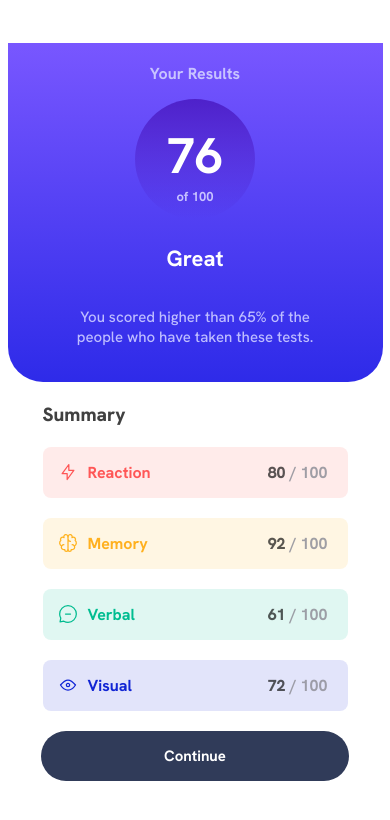
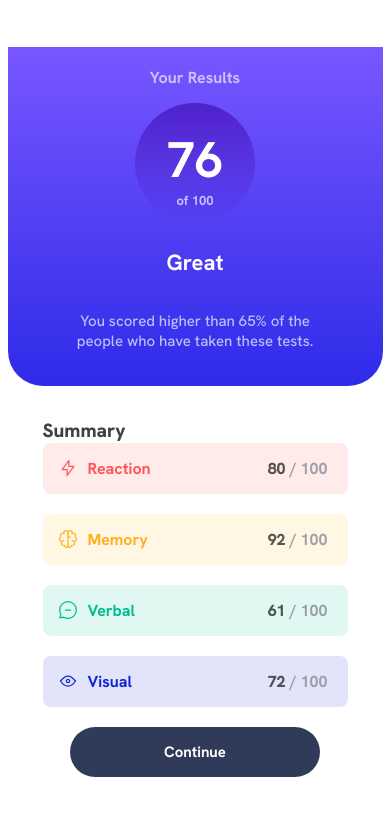
Before and after one commit to auseta/Results-Summary-Component, a React (Vite) app: page / in a window 390 px wide. Shown: the top 820 px of the page. Built offline with nearby package versions, Linux system fonts and the light colour scheme.

Commit message:
Styles added to components.
Added media queries to components for desktop view.

```diff
--- a/src/components/AppContainer/AppContainer.jsx
+++ b/src/components/AppContainer/AppContainer.jsx
@@ -9,7 +9,6 @@ const AppContainer = () => {
     <StyledAppContainer>
       <Results/>
       <Summary/>
-      <StyledButton>Continue</StyledButton>
     </StyledAppContainer>
   )
 }
--- a/src/components/AppContainer/StyledAppContainer.js
+++ b/src/components/AppContainer/StyledAppContainer.js
@@ -6,4 +6,12 @@ export const StyledAppContainer = styled.div`
   flex-direction: column;
   justify-content: center;
   align-items: center;
+
+  @media (min-width: 1444px) {
+    position: relative;
+    flex-direction: row;
+    width: 40.625rem;
+    height: 28.125rem;
+  }
+
 `
--- a/src/components/Results/ResultsCircleContainer/StyledResultsCircleContainer.js
+++ b/src/components/Results/ResultsCircleContainer/StyledResultsCircleContainer.js
@@ -6,20 +6,25 @@ export const StyledResultsCircleContainer = styled.div`
   flex-direction: column;
   align-items: center;
   justify-content: center;
-  width: 120px;
-  height: 120px;
+  width: 7.5rem;
+  height: 7.5rem;
   border-radius: 50%;
   background: linear-gradient(var(--violet-blue-color), var(--persian-blue-color));
 
   & h1 {
-    font-size: 50px;
-    margin-top: 10px;
+    font-size: 3.125rem;
+    margin-top: 0.625rem;
   }
 
   & span {
-    font-size: 13px;
+    font-size: 0.813rem;
     font-weight: 700;
     color: #bebdffb0;
   }
 
+  @media (min-width: 1444px) {
+    width: 10.5rem;
+    height: 10.5rem;
+  }
+
 `
--- a/src/components/Results/ResultsContainer/StyledResultsContainer.js
+++ b/src/components/Results/ResultsContainer/StyledResultsContainer.js
@@ -5,16 +5,15 @@ export const StyledResultsContainer = styled.div`
   flex-direction: column;
   justify-content: center;
   align-items: center;
-  gap: 15px;
+  gap: 0.938rem;
   width: 100%;
-  min-height: 16.625rem;
-  padding-top: 20px; padding-bottom: 35px;
-  border-bottom-left-radius: 35px;   border-bottom-right-radius: 35px;
+  padding-top: 1.25rem; padding-bottom: 2.188rem;
+  border-bottom-left-radius: 2.188rem;   border-bottom-right-radius: 2.188rem;
   background: linear-gradient(var(--light-slate-blue-color), var(--light-royal-blue-color));
 
   & h2 {
-    margin-top: 10px;
-    font-size: 22px;
+    margin-top: 0.625rem;
+    font-size:1.375rem;
     color: #ffffff;
   }
 
@@ -27,9 +26,20 @@ export const StyledResultsContainer = styled.div`
   & p {
     text-align: center;
     color: #bebdff;
-    font-size: 15px;
+    font-size: 0.938rem;
     font-weight: 500;
-    padding: 0 50px;
+    padding: 0 3.125rem;
+  }
+
+  @media (min-width: 1444px) {
+    border-radius: 2.188rem;
+    height: 100%;
+    gap: 0;
+    justify-content: space-around;
+
+    & h2 {
+      margin: 0;
+    }
   }
 
 `
--- a/src/components/StyledButton.js
+++ b/src/components/StyledButton.js
@@ -1,14 +1,20 @@
 import styled from 'styled-components'
 
 export const StyledButton = styled.button`
-  margin: 20px 0;
+  margin: 1.25rem 0;
   font-family: 'Hanken Grotesk';
   font-weight: 700;
   width: 82%;
-  padding: 15px 0;
+  padding: 0.938rem 0;
   border: none;
-  border-radius: 30px;
+  border-radius: 1.875rem;
   background-color: #303b59;
   color: #ffffff;
-  font-size: 15px;
+  font-size: 0.938rem;
+  align-self: center;
+
+  @media (min-width: 1444px) {
+    margin: 0.25rem 0px;
+  }
+
 `
--- a/src/components/Summary/Stats/StyledStats.js
+++ b/src/components/Summary/Stats/StyledStats.js
@@ -4,15 +4,20 @@ export const StyledStatsContainer = styled.div`
   display: flex;
   flex-direction: column;
   align-items: center;
-  gap: 20px;
+  gap: 1.25rem;
+
+  @media (min-width: 1444px) {
+    gap: 15px;
+  }
+
 `
 export const StyledStatContainer = styled.div`
   display: flex;
   align-items: center;
   justify-content: space-between;
   width: 100%;
-  border-radius: 8px;
-  padding: 15px 15px;
+  border-radius: 0.5rem;
+  padding: 0.938rem;
   background-color: ${props => {
     if (props.category === 'Reaction') return "hsla(0.355, 100%, 67%, 0.12)"
     if (props.category === 'Memory') return "hsla(38.839, 100%, 56%, 0.12)"
@@ -28,7 +33,7 @@ export const StyledStatContainer = styled.div`
 export const StyledCategoryContainer = styled.div`
   display: flex;
   align-items: center;
-  gap: 10px;
+  gap: 0.625rem;
 
   & h4 {
     color: ${props => {
@@ -41,7 +46,7 @@ export const StyledCategoryContainer = styled.div`
   }
 `
 export const StyledScoreContainer = styled.div`
-  margin-right: 5px;
+  margin-right: 0.313rem;
   display: flex;
   align-items: center;
   & h4 {
--- a/src/components/Summary/SummaryContainer/StyledSummaryContainer.js
+++ b/src/components/Summary/SummaryContainer/StyledSummaryContainer.js
@@ -2,12 +2,39 @@ import styled from 'styled-components';
 
 export const StyledSummaryContainer = styled.div`
   width: 100%;
-  padding: 0 35px;
+  display: flex;
+  flex-direction: column;
+  padding: 0 2.188rem;
+  background-color: #ffffff;
 
   & h3 {
-    font-size: 19px;
-    margin: 20px 0;
+    font-size: 1.188rem;
+    margin-top: 2rem;
     font-weight: 800;
     color: hsl(0, 0%, 0%, 0.75);
   }
+
+  @media (min-width: 1444px) {
+      position: relative;
+      height: 100%;
+      z-index: -2;
+      gap: 22px;
+      box-shadow: 12px 19px 35px -26px #656363bd, grey 3px -1px 10px -7px, grey -35px -1px 10px -7px, rgb(101 99 99 / 74%) -115px 19px 35px -26px ;
+      border-bottom-right-radius: 30px; border-top-right-radius: 30px;
+
+      ::after, ::before {
+        content: "";
+        position: absolute;
+        z-index: -1;
+        right: 343px;
+        bottom: 401px;
+        width: 50px;
+        height: 50px;
+        background-color: #ffffff;
+      }
+
+      ::before {
+        bottom: 0;
+      }
+    }
 `
--- a/src/components/Summary/SummaryContainer/SummaryContainer.jsx
+++ b/src/components/Summary/SummaryContainer/SummaryContainer.jsx
@@ -1,12 +1,14 @@
 import React from 'react'
 import Stats from '../Stats/Stats'
 import { StyledSummaryContainer } from './StyledSummaryContainer.js'
+import { StyledButton } from '../../StyledButton'
 
 const SummaryContainer = () => {
   return (
     <StyledSummaryContainer>
       <h3>Summary</h3>
       <Stats />
+      <StyledButton>Continue</StyledButton>
     </StyledSummaryContainer>
   )
 }
```
